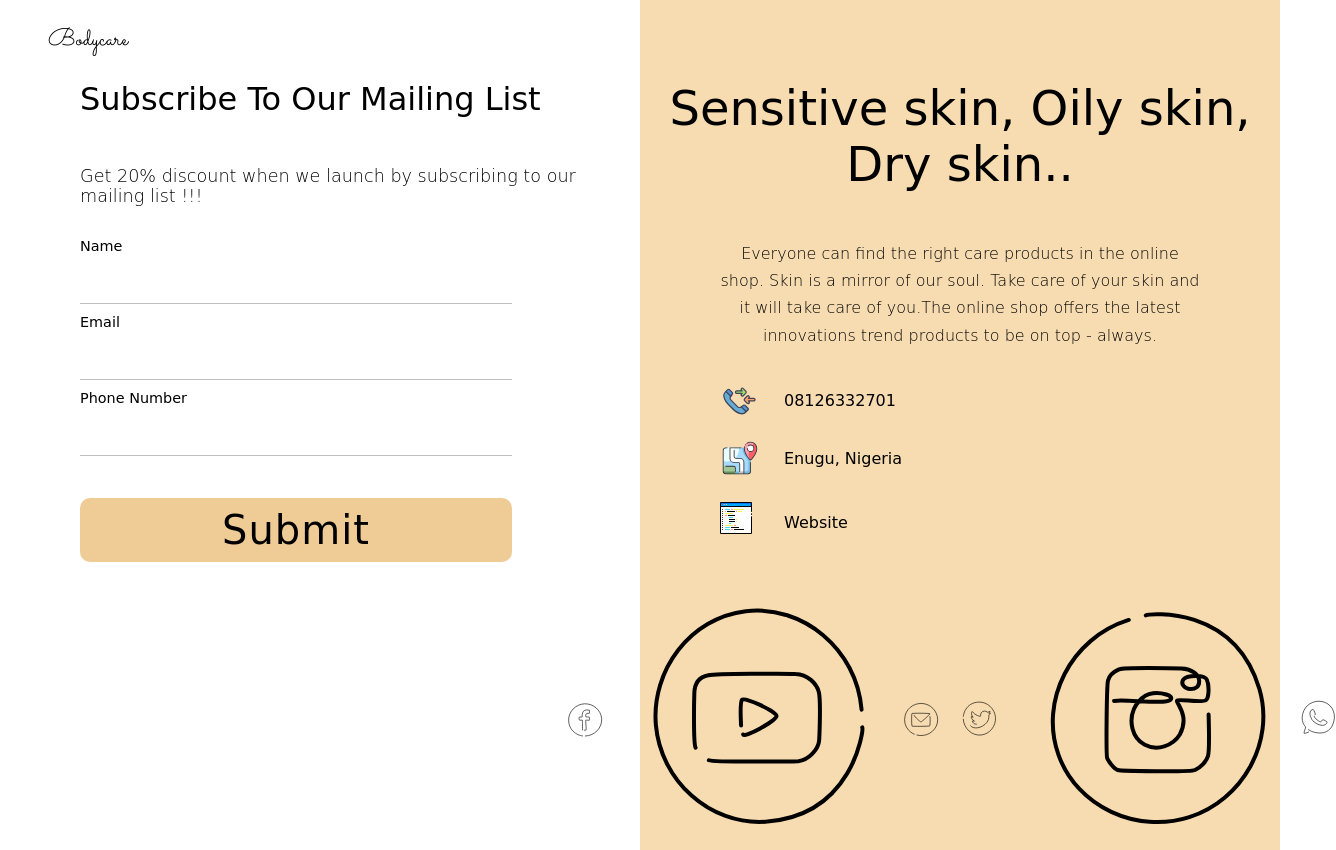
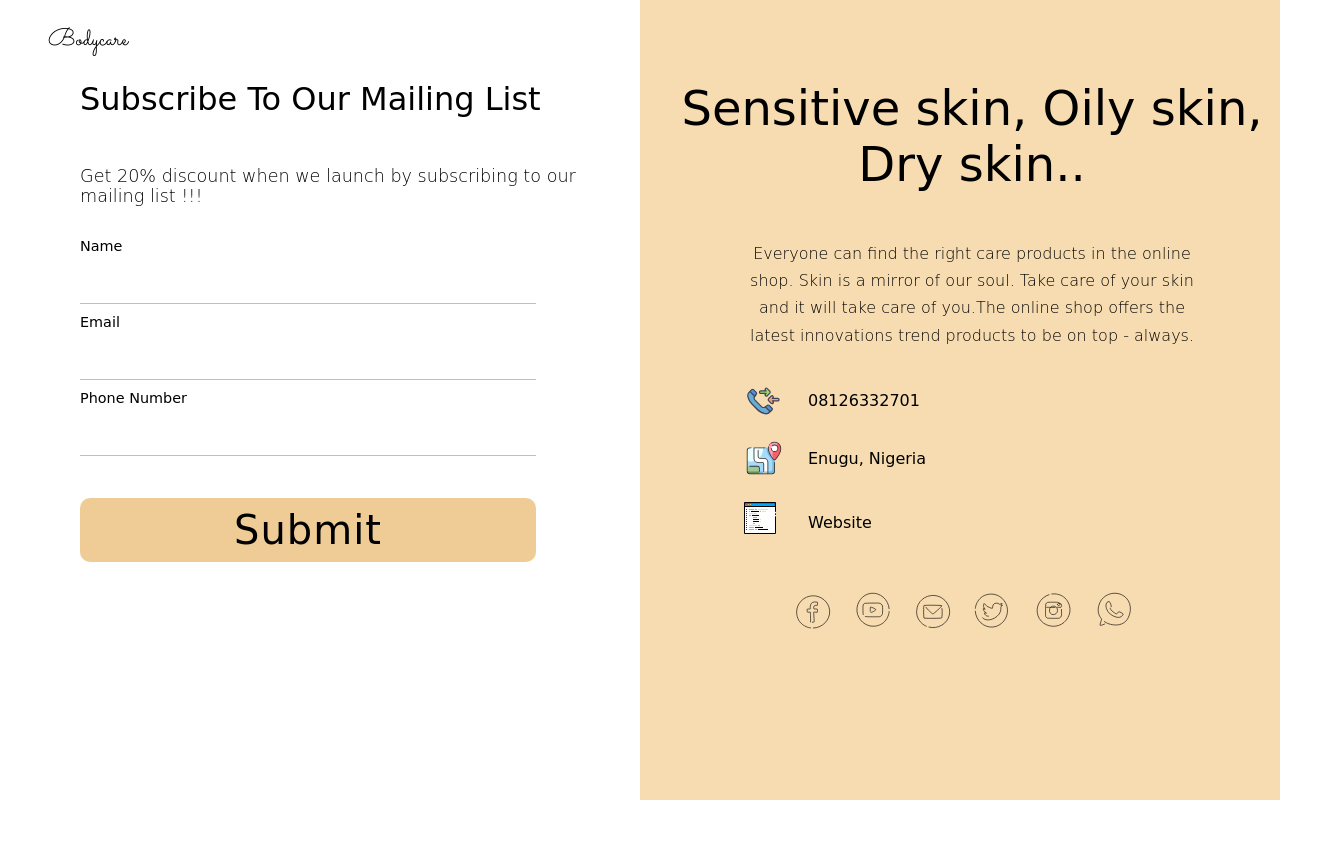
Before and after one commit to chukwuani/bodycare, a plain HTML site: page chi cosmetics/index.html in a window 1280 px wide. Shown: the whole page, 1336 px wide, since content can reach past the window. After the commit the page ends 800 px from the top, so only its background shows below. Drawn offline with Linux system fonts and the light colour scheme; a web font is replaced by a local one.

Commit message:
Update index.html

```diff
--- a/chi cosmetics/index.html
+++ b/chi cosmetics/index.html
@@ -87,10 +87,10 @@
            <div class="contact-socials">
 
             <a href="https://web.facebook.com/bodycareng" aria-label="facebook.com"><svg xmlns="http://www.w3.org/2000/svg" width="40" height="40" enable-background="new 0 0 256 256" viewBox="0 0 256 256"><path fill="none" stroke="#000" stroke-linecap="round" stroke-linejoin="round" stroke-miterlimit="10" stroke-width="4" d="M118.489,204.01c0.668-30.724-0.583-59.627-0.514-61.433c0.099-2.572-16.945,1.061-19.046-1.053   c-2.101-2.114-3.309-18.205-0.521-19.591s15.355,1.129,18.007-0.526c2.652-1.655-11.513-55.269,46.601-43.421   c1.589,0.795-0.132,18.732-1.059,20.122c-0.927,1.39-12.708-1.787-19.062,3.177c-6.354,4.964-3.707,18.664-2.383,19.591   c1.324,0.927,20.188,0.198,21.445,1.589s1.456,18.798,0,20.122c-1.456,1.324-20.819-2.41-22.769-1.058   c-1.606,1.113,4.224,60.038,2.558,62.373c-1.666,2.335-7.731,2.133-11.56,2.226"/><path fill="none" stroke="#000" stroke-linecap="round" stroke-linejoin="round" stroke-miterlimit="10" stroke-width="4" d="M136.577,243.358c60.912-1.648,108.145-53.478,104.395-110.472c-3.662-55.647-54.02-97.612-108.923-95.753   C76.39,39.017,29.02,85.605,29.68,141.555c1.549,87.443,85.505,102.61,89.2,101.551"/></svg></a>
-            <a href="https://youtube.com/channel/UCm23iC2TwlLz-RuxeudSZbw" aria-label="youtube.com"><svg xmlns="http://www.w3.org/2000/svg" width="256" height="256"><path fill="none" stroke="#000" stroke-linecap="round" stroke-linejoin="round" stroke-miterlimit="10" stroke-width="4" d="M237.584 119.688c-4.841-60.741-59.077-105.191-115.796-98.456-55.379 6.576-94.644 59.066-89.908 113.796 4.801 55.484 53.81 100.345 109.649 96.75 87.242-6.134 97.983-90.77 96.732-94.404"/><path fill="none" stroke="#000" stroke-linecap="round" stroke-linejoin="round" stroke-miterlimit="10" stroke-width="4" d="M84.873 170.241c5.002 2.156 84.443 1.131 89.326.953 10.54-.893 20.436-12.031 20.962-20.962.526-8.931 1.548-40.375-.238-47.879-2.263-9.23-11.493-17.865-23.344-18.342-9.528-.595-79.262-.238-87.182 1.191S70.7 91.396 70.342 102.83c-.357 11.434-.929 50.615 1.191 54.786"/><path fill="none" stroke="#000" stroke-linecap="round" stroke-linejoin="round" stroke-miterlimit="10" stroke-width="4" d="M119.174 144.515c.839 3.787 33.345-13.816 33.348-18.58.004-4.764-32.42-19.171-34.539-16.198-2.119 2.974-.905 25.779-.905 25.779"/></svg></a>
+            <a href="https://youtube.com/channel/UCm23iC2TwlLz-RuxeudSZbw" aria-label="youtube.com"><svg xmlns="http://www.w3.org/2000/svg" width="40" height="40" viewBox="0 0 256 256"><path fill="none" stroke="#000" stroke-linecap="round" stroke-linejoin="round" stroke-miterlimit="10" stroke-width="4" d="M237.584 119.688c-4.841-60.741-59.077-105.191-115.796-98.456-55.379 6.576-94.644 59.066-89.908 113.796 4.801 55.484 53.81 100.345 109.649 96.75 87.242-6.134 97.983-90.77 96.732-94.404"/><path fill="none" stroke="#000" stroke-linecap="round" stroke-linejoin="round" stroke-miterlimit="10" stroke-width="4" d="M84.873 170.241c5.002 2.156 84.443 1.131 89.326.953 10.54-.893 20.436-12.031 20.962-20.962.526-8.931 1.548-40.375-.238-47.879-2.263-9.23-11.493-17.865-23.344-18.342-9.528-.595-79.262-.238-87.182 1.191S70.7 91.396 70.342 102.83c-.357 11.434-.929 50.615 1.191 54.786"/><path fill="none" stroke="#000" stroke-linecap="round" stroke-linejoin="round" stroke-miterlimit="10" stroke-width="4" d="M119.174 144.515c.839 3.787 33.345-13.816 33.348-18.58.004-4.764-32.42-19.171-34.539-16.198-2.119 2.974-.905 25.779-.905 25.779"/></svg></a>
             <a class="copy-text" href="mailto:bodycareng@gmail.com"><svg xmlns="http://www.w3.org/2000/svg" width="40" height="40" enable-background="new 0 0 256 256" viewBox="0 0 256 256"><path fill="none" stroke="#000" stroke-linecap="round" stroke-linejoin="round" stroke-miterlimit="10" stroke-width="4" d="M90.122,111.336c4.814,10.698,40.475,41.901,43.863,42.08s58.662-49.39,57.057-52.778  S79.246,96.18,76.214,99.568c-3.031,3.388-1.962,78.097,0.713,80.237s111.083,2.318,113.401-1.426  c2.318-3.744,4.814-57.414,1.783-60.623"/><path fill="none" stroke="#000" stroke-linecap="round" stroke-linejoin="round" stroke-miterlimit="10" stroke-width="4" d="M108.268,237.352c59.036,15.089,118.653-21.832,130.648-77.676c11.711-54.524-25.236-108.671-78.551-121.912  C106.315,24.34,48.002,56.183,33.321,110.176c-22.447,84.527,54.151,122.097,57.994,122.09"/></svg></a>
             <a href="https://twitter.com/bodycareng"><svg xmlns="http://www.w3.org/2000/svg" width="40" height="40" enable-background="new 0 0 256 256" viewBox="0 0 256 256"><path fill="none" stroke="#000" stroke-linecap="round" stroke-linejoin="round" stroke-miterlimit="10" stroke-width="4" d="M105.312,167.94c-1.301,0.222-9.976-0.071-17.542-6.207c-7.432-6.028-8.636-13.697-8.096-14.304  c0.54-0.607,12.507,1.183,12.684,0.54c0.364-1.319-8.036-4.696-13.764-11.065c-5.443-6.052-7.388-16.969-6.477-18.082  c0.911-1.113,11.737,5.442,12.145,4.858c0.91-1.304-7.026-6.762-9.716-16.193c-2.245-7.871,0.742-20.983,2.699-21.321  s11.913,13.943,24.289,20.781c12.112,6.692,27.494,12.077,29.957,9.446c2.463-2.631-3.812-19.027,11.875-29.147  c16.497-9.716,31.947,3.643,33.735,4.048s14.574-6.916,15.114-5.937s-8.434,11.774-7.287,12.954  c1.147,1.181,10.795-2.53,10.795-1.079c0,1.451-10.255,8.231-11.065,11.065s4.554,23.48-10.93,46.015  c-35.49,44.396-92.3,45.61-106.468,23.345"/><path fill="none" stroke="#000" stroke-linecap="round" stroke-linejoin="round" stroke-miterlimit="10" stroke-width="4" d="M21.015,135.515c3.231,60.848,56.272,106.718,113.149,101.487c55.533-5.107,96.174-56.539,92.888-111.376  c-3.33-55.592-51.135-101.734-107.049-99.619c-87.373,3.822-100.352,88.144-99.198,91.81"/></svg></a>
-            <a href="https://instagram.com/bodycare_nig" aria-label="instagram.com"><svg xmlns="http://www.w3.org/2000/svg" width="256" height="256"><path fill="none" stroke="#000" stroke-linecap="round" stroke-linejoin="round" stroke-miterlimit="10" stroke-width="4" d="M188.607 124.506c.337 14.371 1.113 35.523-.607 41.494-1.721 5.971-7.793 11.639-12.954 13.966-5.161 2.328-73.88 1.012-77.524 0s-9.109-8.805-10.323-11.639c-1.214-2.834-.607-72.059.81-77.827 1.417-5.769 6.376-9.109 10.93-11.133 4.554-2.024 53.572-1.214 62.545-.81 8.974.405 16.935 4.858 17.61 11.537.675 6.68-3.982 9.378-9.514 8.906-5.532-.472-9.226-5.708-6.064-9.702 3.163-3.994 20.837-4.973 23.267.189 2.431 5.162 2.529 17.624-.81 20.653-3.338 3.029-25.199-1.098-28.551.192-3.352 1.29 13.271 14.273 2.416 34.204-7.113 11.467-22.672 16.821-35.043 10.317-13.571-7.136-15.656-24.498-10.981-35.637.581-1.385 6.121-14.255 19.128-16.016 7.639-1.034 22.265 2.277 17.205 6.831-5.06 4.554-46.15-1.113-56.068.911"/><path fill="none" stroke="#000" stroke-linecap="round" stroke-linejoin="round" stroke-miterlimit="10" stroke-width="4" d="M108.728 29.947C50.574 48.142 19.264 110.888 38.414 164.7c18.697 52.539 78.59 79.182 130.905 62.423 53.036-16.99 85.907-74.73 70.015-128.38-25.335-83.707-110.245-75.405-113.511-73.379"/></svg></a>
+            <a href="https://instagram.com/bodycare_nig" aria-label="instagram.com"><svg xmlns="http://www.w3.org/2000/svg" width="40" height="40" viewBox="0 0 256 256"><path fill="none" stroke="#000" stroke-linecap="round" stroke-linejoin="round" stroke-miterlimit="10" stroke-width="4" d="M188.607 124.506c.337 14.371 1.113 35.523-.607 41.494-1.721 5.971-7.793 11.639-12.954 13.966-5.161 2.328-73.88 1.012-77.524 0s-9.109-8.805-10.323-11.639c-1.214-2.834-.607-72.059.81-77.827 1.417-5.769 6.376-9.109 10.93-11.133 4.554-2.024 53.572-1.214 62.545-.81 8.974.405 16.935 4.858 17.61 11.537.675 6.68-3.982 9.378-9.514 8.906-5.532-.472-9.226-5.708-6.064-9.702 3.163-3.994 20.837-4.973 23.267.189 2.431 5.162 2.529 17.624-.81 20.653-3.338 3.029-25.199-1.098-28.551.192-3.352 1.29 13.271 14.273 2.416 34.204-7.113 11.467-22.672 16.821-35.043 10.317-13.571-7.136-15.656-24.498-10.981-35.637.581-1.385 6.121-14.255 19.128-16.016 7.639-1.034 22.265 2.277 17.205 6.831-5.06 4.554-46.15-1.113-56.068.911"/><path fill="none" stroke="#000" stroke-linecap="round" stroke-linejoin="round" stroke-miterlimit="10" stroke-width="4" d="M108.728 29.947C50.574 48.142 19.264 110.888 38.414 164.7c18.697 52.539 78.59 79.182 130.905 62.423 53.036-16.99 85.907-74.73 70.015-128.38-25.335-83.707-110.245-75.405-113.511-73.379"/></svg></a>
             <a href="https://wa.me/message/C54U6ILTRROTC1" aria-label="wa.me"><svg xmlns="http://www.w3.org/2000/svg" width="40" height="40" enable-background="new 0 0 256 256" viewBox="0 0 256 256"><path fill="none" stroke="#000" stroke-linecap="round" stroke-linejoin="round" stroke-miterlimit="10" stroke-width="4" d="M123.632,108.297c5.735-2.969-10.458-33.87-13.494-34.815c-3.036-0.945-9.67,1.969-14.034,6.207  c-11.513,11.178-5.345,32.72-3.508,39.133c8.187,28.594,36.122,47.718,60.183,53.706c8.884,2.211,23.221,5.78,34.815-2.429  c7.101-5.028,12.617-14.236,11.605-16.733c-1.012-2.496-22.805-14.641-26.988-14.843c-4.183-0.202-9.715,13.696-14.034,14.034  c-4.318,0.337-13.126-5.272-22.13-11.875c-11.418-8.373-20.713-19.162-19.971-24.02"/><path fill="none" stroke="#000" stroke-linecap="round" stroke-linejoin="round" stroke-miterlimit="10" stroke-width="4" d="M79.061,201.981c27.434,23.175,118.607,43.42,152.164-23.176s5.939-129.04-44.784-150.135  C135.019,7.283,72.586,30.009,49.966,81.187c-29.496,68.874,11.637,101.546,12.088,104.81c0.45,3.264-14.258,37.134-9.805,39.968  c4.453,2.834,28.742-8.096,28.742-8.096"/></svg></a>
 
           </div>
```
